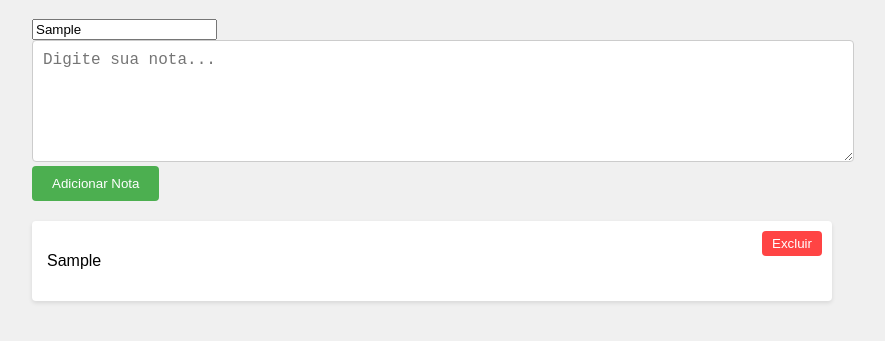
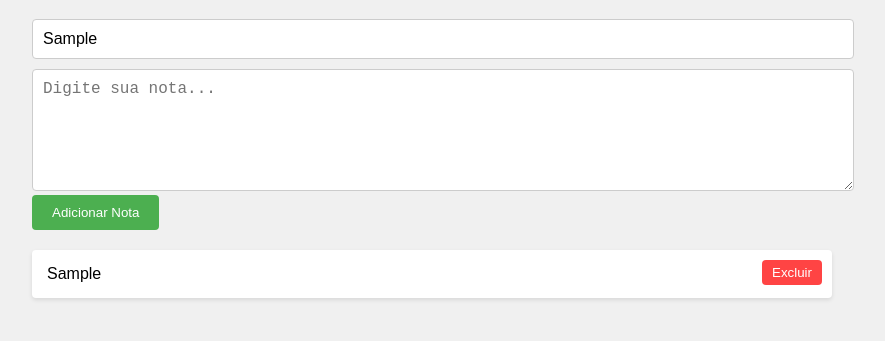
Before and after one commit to rtoram/xperinotas, a plain HTML site: page index.html in a window 1280 px wide. Both pictures are taken after typing "Sample", "Sample" into the empty fields and a click on the button "Adicionar Nota". Shown: the part 81-422 px from the top of the page, without its empty margins (208-1093 px from the left). Drawn offline with Linux system fonts and the light colour scheme.

Commit message:
Update styles.css

```diff
--- a/styles.css
+++ b/styles.css
@@ -17,6 +17,15 @@ h1 {
 
 .note-input {
     margin-bottom: 20px;
+}
+
+#noteTitle {
+    width: 100%;
+    padding: 10px;
+    font-size: 16px;
+    border: 1px solid #ccc;
+    border-radius: 4px;
+    margin-bottom: 10px;
 }
 
 textarea {
@@ -55,6 +64,15 @@ button:hover {
     position: relative;
 }
 
+.note h3 {
+    margin: 0 0 10px 0;
+    color: #333;
+}
+
+.note p {
+    margin: 0;
+}
+
 .note button {
     position: absolute;
     top: 10px;
```
